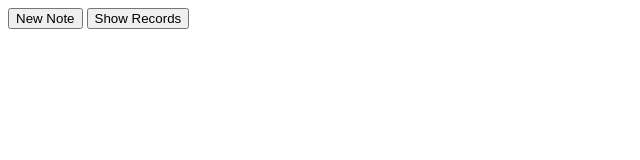
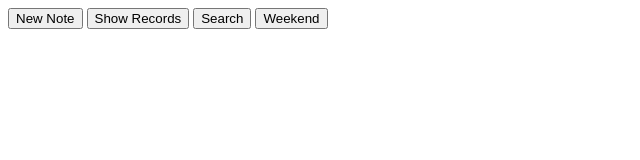
Before and after one commit to Vasianandcarps/diary-, a plain HTML site: page index.html in a window 1280 px wide. Shown: the whole page, without its empty margins (0-640 px from the left). Drawn offline with Linux system fonts and the light colour scheme.

Commit message:
Update index.html

```diff
--- a/index.html
+++ b/index.html
@@ -9,8 +9,8 @@
 <body>
     <input type="button" value="New Note" onclick="newNote()">
     <input type="button" value="Show Records" onclick="diary.showDiary();">
-<!--     <input type="button" value="Search" onclick="diary.search()">
-    <input type="button" value="Weekend" onclick="diary.weekend()"> -->
+    <input type="button" value="Search" onclick="diary.search()">
+    <input type="button" value="Weekend" onclick="diary.weekend()">
     <script src="diary.js"></script>
 </body>
 </html>
```
